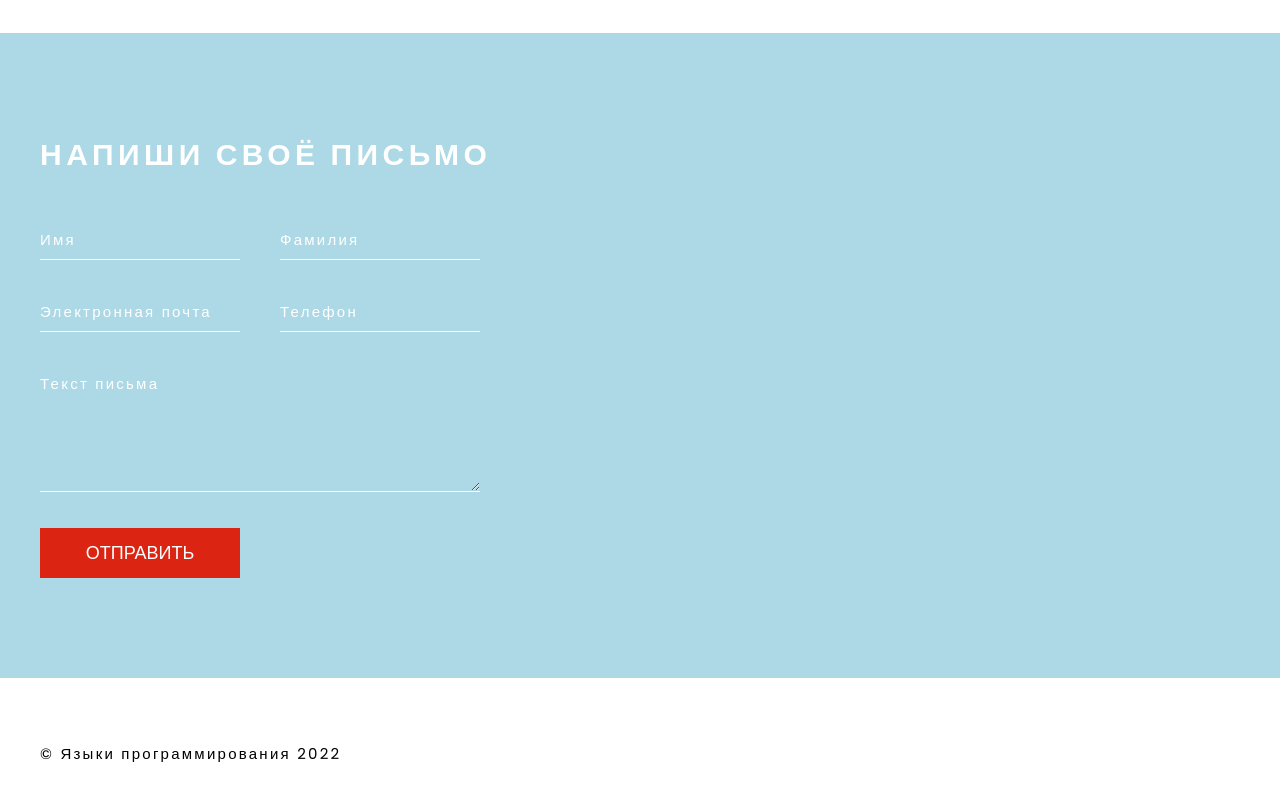
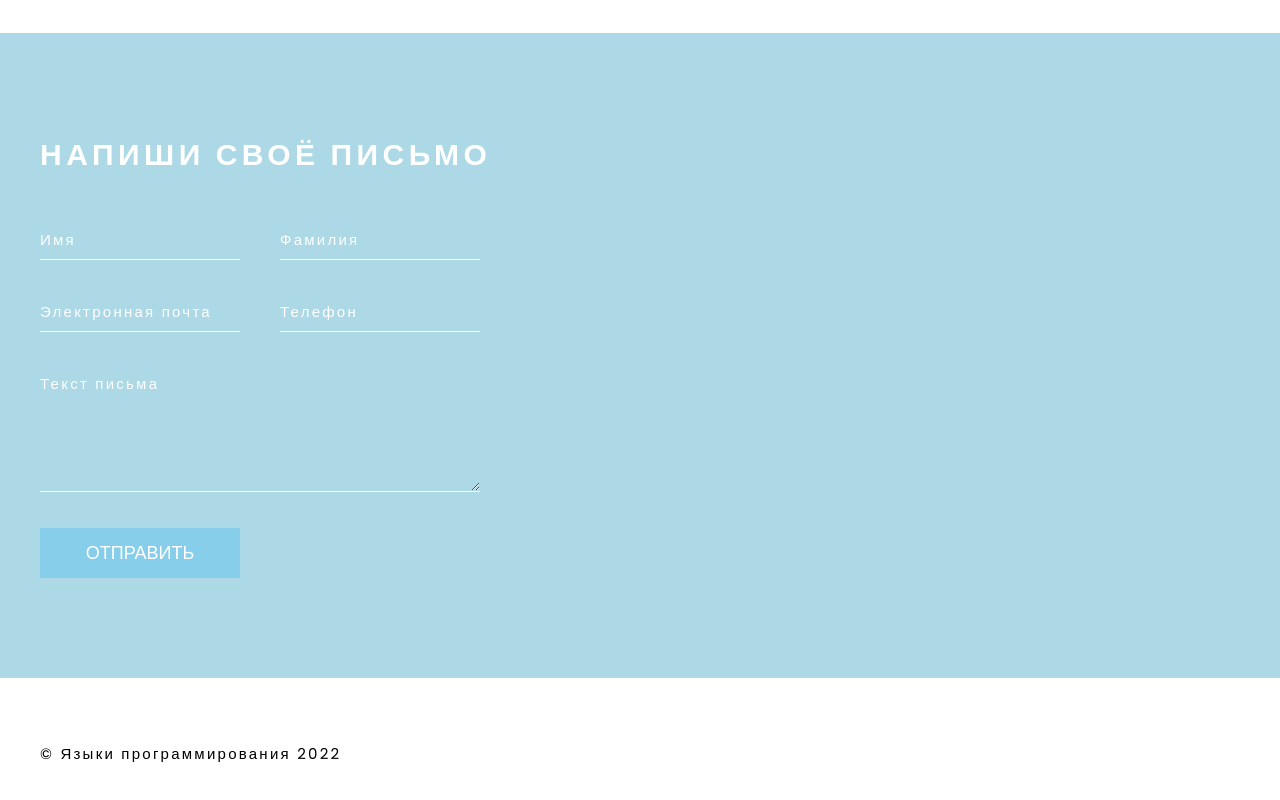
Before and after one commit to Silencehhh/NOVIY-GOD, a plain HTML site: page index.html in a window 1280 px wide. Shown: the part 1367-2167 px from the top of the page. Drawn offline with Linux system fonts and the light colour scheme.

Commit message:
Update style.css

```diff
--- a/css/style.css
+++ b/css/style.css
@@ -40,7 +40,7 @@ h1, h2, h3, h4, h5, h6 {
     text-decoration: none;
     font-size: 18px;
     font-weight: 500;
-    background-color: #DB2512;
+    background-color: skyblue;
     transition: background-color .2s ease;
     cursor: pointer;
     outline: 0;
```
